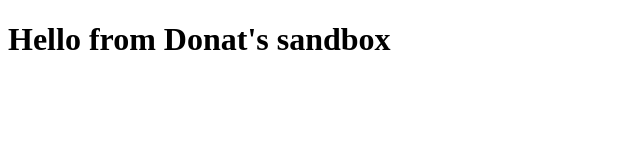
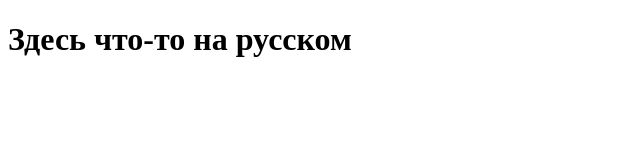
Before and after one commit to Donchick/sandbox, a website: page index.html in a window 1280 px wide. Shown: the whole page, without its empty margins (0-640 px from the left). Drawn offline with Linux system fonts and the light colour scheme.

Commit message:
added russian letters for test

```diff
--- a/index.html
+++ b/index.html
@@ -5,6 +5,6 @@
   <title>Hello from Donat's sandbox</title>
 </head>
 <body>
-<h1>Hello from Donat's sandbox</h1>
+<h1>Здесь что-то на русском</h1>
 </body>
 </html>
```
